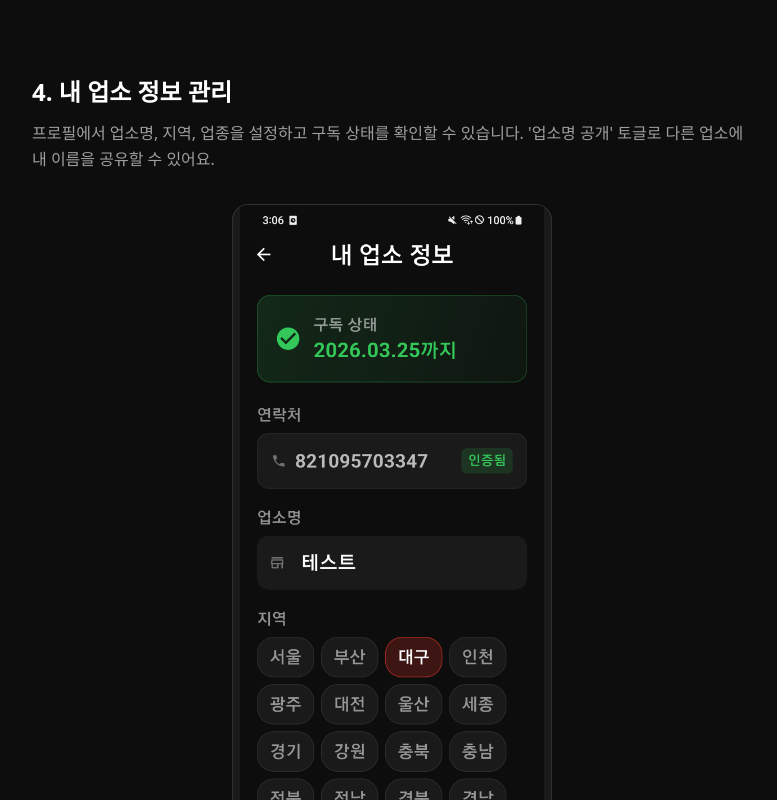
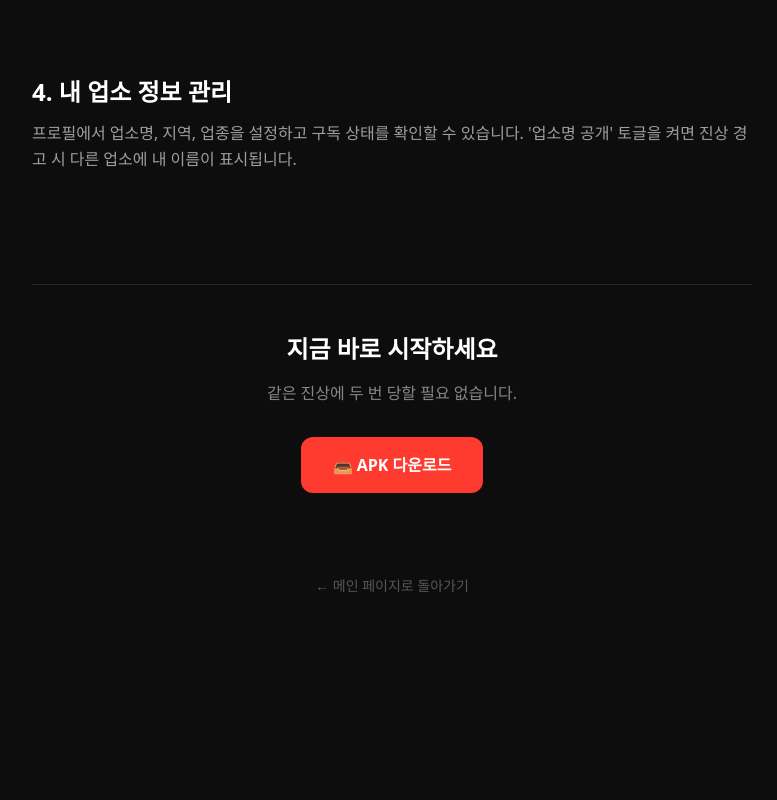
Before and after one commit to LeeJaeBae/yae-jinsang-web, a Next.js app: page /guide in a window 1280 px wide. Shown: the part 2620-3420 px from the top of the page, without its empty margins (248-1025 px from the left). After the commit the page ends 3297 px from the top, so only its background shows below. Built offline with nearby package versions, Linux system fonts and the light colour scheme; a web font is replaced by a local one.

Commit message:
fix: 프로필 스크린샷 삭제 (전화번호 노출)

```diff
--- a/app/guide/page.tsx
+++ b/app/guide/page.tsx
@@ -41,10 +41,8 @@ const sections = [
   },
   {
     title: "4. 내 업소 정보 관리",
-    desc: "프로필에서 업소명, 지역, 업종을 설정하고 구독 상태를 확인할 수 있습니다. '업소명 공개' 토글로 다른 업소에 내 이름을 공유할 수 있어요.",
-    images: [
-      { src: "/guide/13_profile.png", caption: "프로필 화면" },
-    ],
+    desc: "프로필에서 업소명, 지역, 업종을 설정하고 구독 상태를 확인할 수 있습니다. '업소명 공개' 토글을 켜면 진상 경고 시 다른 업소에 내 이름이 표시됩니다.",
+    images: [],
   },
 ];
 
```
Also changed, not shown: public/guide/13_profile.png (deleted).
